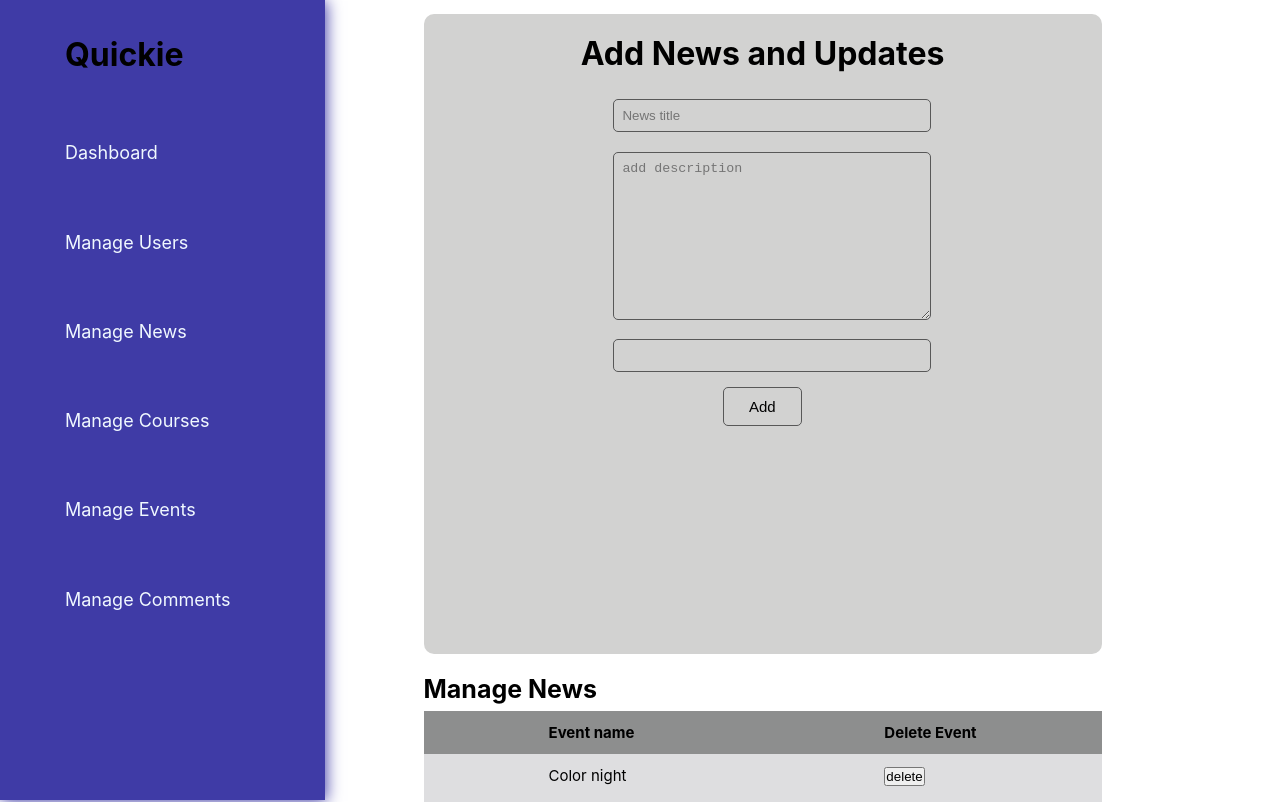
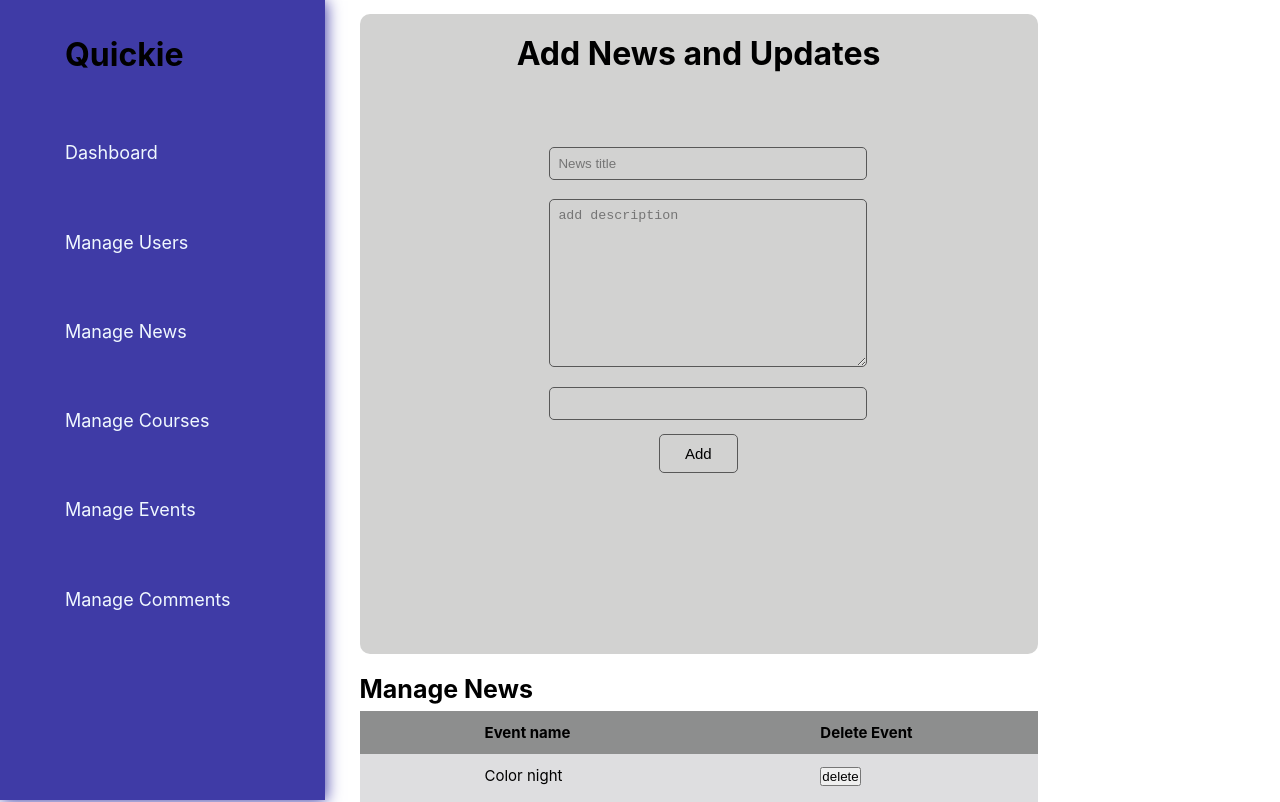
Before and after one commit to Heshan001/quickie, a React (Create React App) app: page /mangeNews in a window 1280 px wide. Shown: the top 802 px of the page. Built offline with nearby package versions, Linux system fonts and the light colour scheme.

Commit message:
update
update

```diff
--- a/src/styles/admin/manageEvents.css
+++ b/src/styles/admin/manageEvents.css
@@ -19,7 +19,7 @@
 }
 
 .inputSection form{
-    margin-top: 1%;
+    margin-top: 8%;
     margin-left: 28%;
 
 
--- a/src/styles/admin/manageUsers.css
+++ b/src/styles/admin/manageUsers.css
@@ -1,7 +1,7 @@
 .mainC{
     display: flex;
     flex-wrap: wrap;
-    gap: 10%;
+    gap: 5%;
 }
 
 .userTable{
--- a/src/styles/admin/sideBar.css
+++ b/src/styles/admin/sideBar.css
@@ -1,6 +1,6 @@
 .sideBar{
     width: 120%;
-    height: 150;
+    height: auto;
     background-color: rgb(63, 59, 166);
     box-shadow: 1px 1px 15px 0px rgb(63, 59, 166);
 
```
